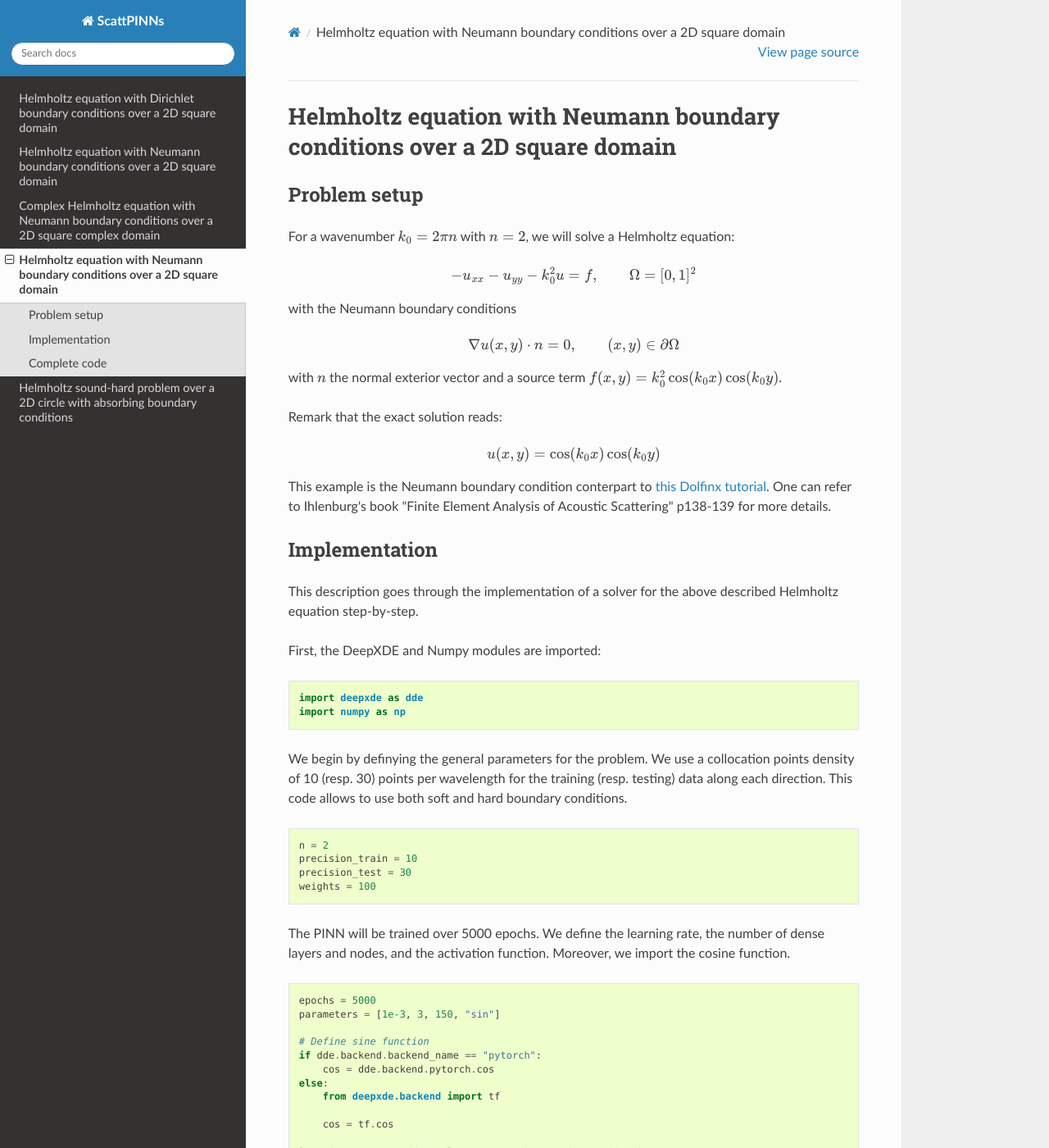
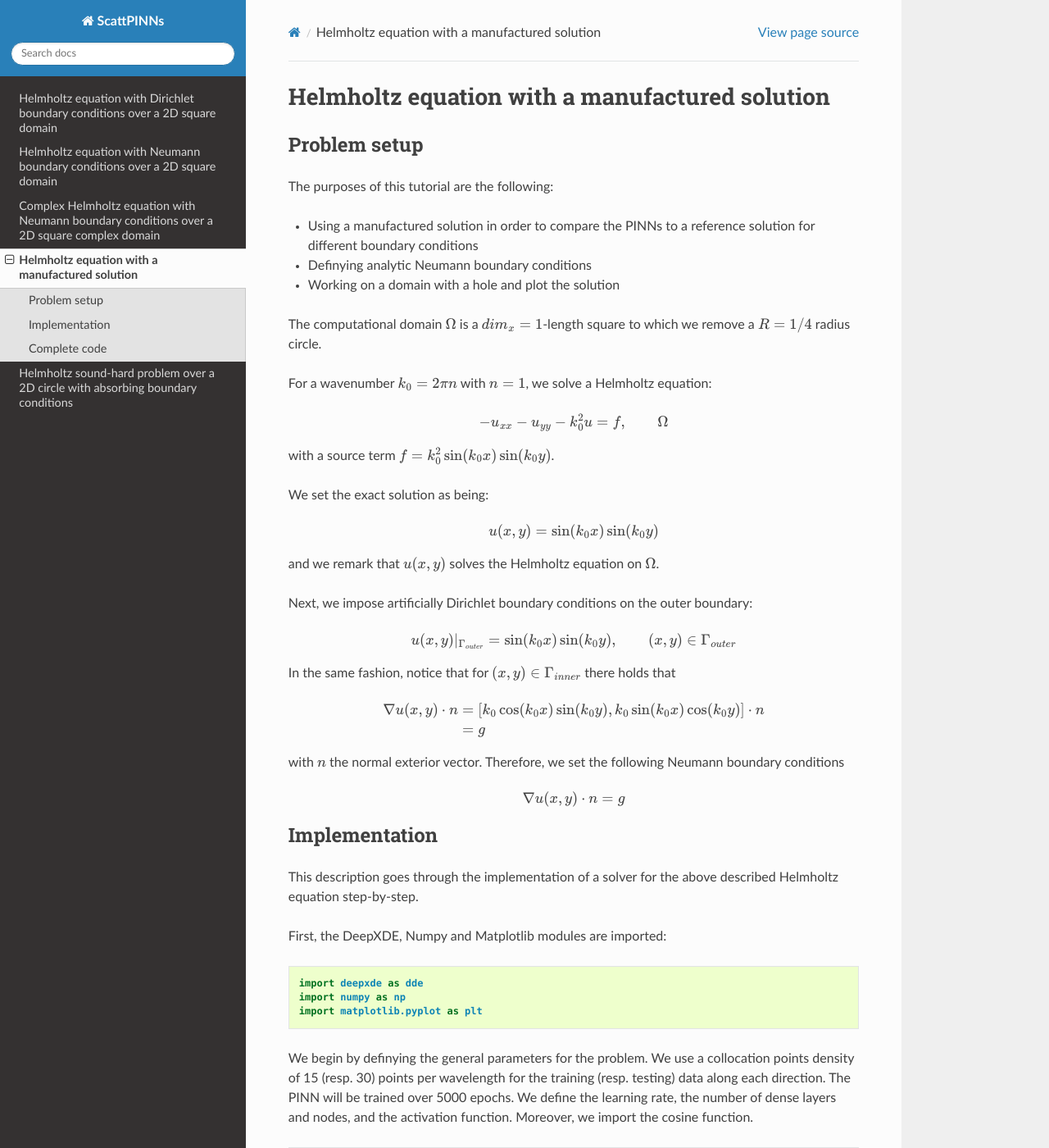
Before and after one commit to pescap/ScattPINNs, a Sphinx documentation site: the page built from docs/source/forward/helmholtz.2d.manufactured.rst, in a window 1280 px wide and 1400 px high. Shown: the whole window at 82% size. Built offline with Sphinx 7.4.7 and the Read the Docs theme 2.0.0, drawn with Linux system fonts in a browser that asks for light colours; some of the changed text lies outside the part shown.

Commit message:
finished the manufactured case

```diff
--- a/docs/source/forward/helmholtz.2d.manufactured.rst
+++ b/docs/source/forward/helmholtz.2d.manufactured.rst
@@ -1,61 +1,86 @@
-Helmholtz equation with Neumann boundary conditions over a 2D square domain
+Helmholtz equation with a manufactured solution
 ========================================================================
 
 Problem setup
 --------------
 
-For a wavenumber :math:`k_0 = 2\pi n` with :math:`n = 2`, we will solve a Helmholtz equation:
+The purposes of this tutorial are the following:
 
-.. math:: - u_{xx}-u_{yy} - k_0^2 u = f, \qquad  \Omega = [0,1]^2
+* Using a manufactured solution in order to compare the PINNs to a reference solution for different boundary conditions
+* Definying analytic Neumann boundary conditions
+* Working on a domain with a hole and plot the solution
 
-with the Neumann boundary conditions
+The computational domain :math:`\Omega` is a :math:`dim_x = 1`-length square to which we remove a :math:`R = 1/4` radius circle.
 
-.. math:: \nabla u(x,y) \cdot n =0, \qquad (x,y)\in \partial \Omega
+For a wavenumber :math:`k_0 = 2 \pi n` with :math:`n = 1`, we solve a Helmholtz equation:
 
-with :math:`n` the normal exterior vector and a source term :math:`f(x,y) = k_0^2 \cos(k_0 x)\cos(k_0 y)`.
+.. math:: - u_{xx}-u_{yy} - k_0^2 u = f, \qquad  \Omega
 
-Remark that the exact solution reads:
+with a source term :math:`f = k_0^2 \sin(k_0 x)\sin(k_0 y)`.
 
-.. math:: u(x,y)= \cos(k_0 x)\cos(k_0 y)
+We set the exact solution as being:
 
-This example is the Neumann boundary condition conterpart to `this Dolfinx tutorial <https://github.com/FEniCS/dolfinx/blob/main/python/demo/helmholtz2D/demo_helmholtz_2d.py>`_. One can refer to Ihlenburg\'s book \"Finite Element Analysis of Acoustic Scattering\" p138-139 for more details.
+.. math:: u(x,y)= \sin(k_0 x)\sin(k_0 y)
+
+and we remark that :math:`u(x,y)` solves the Helmholtz equation on :math:`\Omega`.
+
+Next, we impose artificially Dirichlet boundary conditions on the outer boundary:
+
+.. math:: u(x,y)|_{\Gamma_{outer}} = \sin(k_0 x)\sin(k_0 y) , \qquad (x,y) \in \Gamma_{outer}
+
+In the same fashion, notice that for :math:`(x,y) \in \Gamma_{inner}` there holds that
+
+.. math::
+   :nowrap:
+
+   \begin{align*}
+   \nabla u(x,y) \cdot n &= [k_0 \cos(k_0 x)\sin(k_0 y), k_0\sin(k_0 x)\cos(k_0 y)]\cdot n\\
+   &=  g
+   \end{align*}
+
+with :math:`n` the normal exterior vector. Therefore, we set the following Neumann boundary conditions
+
+.. math:: \nabla u(x,y) \cdot n = g
 
 Implementation
 --------------
 
 This description goes through the implementation of a solver for the above described Helmholtz equation step-by-step.
 
-First, the DeepXDE and Numpy modules are imported:
+First, the DeepXDE, Numpy and Matplotlib modules are imported:
 
 .. code-block:: python
 
   import deepxde as dde
   import numpy as np
+  import matplotlib.pyplot as plt
 
-We begin by definying the general parameters for the problem. We use a collocation points density of 10 (resp. 30) points per wavelength for the training (resp. testing) data along each direction.
-This code allows to use both soft and hard boundary conditions.
+We begin by definying the general parameters for the problem. We use a collocation points density of 15 (resp. 30) points per wavelength for the training (resp. testing) data along each direction. The PINN will be trained over 5000 epochs. We define the learning rate, the number of dense layers and nodes, and the activation function. Moreover, we import the cosine function.
 
 .. code-block:: python
 
-  n = 2
-  precision_train = 10
+  n = 1
+  dim_x = 1
+  R = 1/4.
+
+  precision_train = 15
   precision_test = 30
-  weights = 100
 
-The PINN will be trained over 5000 epochs. We define the learning rate, the number of dense layers and nodes, and the activation function. Moreover, we import the cosine function.
+  weight_inner = 10
+  weight_outer = 100
+  epochs = 5000
+  parameters = [1e-3, 3, 350, "sin"]
 
-.. code-block:: python
-
-  epochs = 5000
-  parameters = [1e-3, 3, 150, "sin"]
+  k0 = 2 * np.pi * n
+  wave_len = 1 / n
 
   # Define sine function
   if dde.backend.backend_name == "pytorch":
-      cos = dde.backend.pytorch.cos
+      sin = dde.backend.pytorch.sin
   else:
       from deepxde.backend import tf
 
-      cos = tf.cos
+      sin = tf.sin
 
   learning_rate, num_dense_layers, num_dense_nodes, activation = parameters
 
@@ -66,31 +91,54 @@
   def pde(x, y):
       dy_xx = dde.grad.hessian(y, x, i=0, j=0)
       dy_yy = dde.grad.hessian(y, x, i=1, j=1)
-
-      f = k0 ** 2 * cos(k0 * x[:, 0:1]) * cos(k0 * x[:, 1:2])
-      return -dy_xx - dy_yy - k0 ** 2 * y - f
+      f = k0**2 * sin(k0 * x[:, 0:1]) * sin(k0 * x[:, 1:2])
+      return -dy_xx - dy_yy - k0**2 * y - f
 
 
 The first argument to ``pde`` is the network input, i.e., the :math:`x`-coordinate and :math:`y`-coordinate. The second argument is the network output, i.e., the solution :math:`u(x)`, but here we use ``y`` as the name of the variable.
 
-Next, we introduce the exact solution and the Neumann boundary condition.
+We introduce the exact solution and the inner (resp. outer) boundary.
 
 .. code-block:: python
 
   def func(x):
-      return np.cos(k0 * x[:, 0:1]) * np.cos(k0 * x[:, 1:2])
+      return np.sin(k0 * x[:, 0:1]) * np.sin(k0 * x[:, 1:2])
 
-  def boundary(_, on_boundary):
-      return on_boundary
 
-Now, we define the geometry and evaluate the number of training and test random collocation points. The values allow to obtain collocation points density of 10 (resp. 30) points per wavelength along each direction.
-We define the boundary and the Neumann boundary conditions.
+  def boundary_outer(_, on_boundary):
+      return on_boundary and outer.on_boundary(_)
+
+
+  def boundary_inner(_, on_boundary):
+      return on_boundary and inner.on_boundary(_)
+
+
+We set the Neumann boundary conditions. The ``reduce_sum`` operation allows to evaluate the inner product over all collocation points. We use the ``normal = -inner.boundary_normal(x)`` in order to obtain normal vectors pointed toward the exterior of :math:`\Omega`.
 
 .. code-block:: python
 
-  geom = dde.geometry.Rectangle([0, 0], [1, 1])
-  k0 = 2 * np.pi * n
-  wave_len = 1 / n
+  def neumann(x):
+    grad = np.array(
+        [
+            k0 * np.cos(k0 * x[:, 0:1]) * np.sin(k0 * x[:, 1:2]),
+            k0 * np.sin(k0 * x[:, 0:1]) * np.cos(k0 * x[:, 1:2]),
+        ]
+    )
+
+    normal = -inner.boundary_normal(x)
+    normal = np.array([normal]).T
+
+    result = tf.math.reduce_sum(grad * normal, axis=0)
+    return result
+
+Now, we define the geometry and evaluate the number of training and test random collocation points. We define the boundary conditions.
+
+.. code-block:: python
+
+  outer = dde.geometry.Rectangle([-dim_x / 2.0, -dim_x / 2.0], [dim_x / 2.0, dim_x / 2.0])
+  inner = dde.geometry.Disk([0, 0], R)
+
+  geom = dde.geometry.CSGDifference(outer, inner)
 
   hx_train = wave_len / precision_train
   nx_train = int(1 / hx_train)
@@ -98,57 +146,115 @@
   hx_test = wave_len / precision_test
   nx_test = int(1 / hx_test)
 
-  bc = dde.icbc.NeumannBC(geom, lambda x: 0, boundary)
+  bc_inner = dde.icbc.NeumannBC(geom, neumann, boundary_inner)
+  bc_outer = dde.icbc.DirichletBC(geom, func, boundary_outer)
 
 
-Next, we generate the training and testing points.
+Next, we generate the data points, the net, the model, and the weights for the loss function:
 
 .. code-block:: python
 
   data = dde.data.PDE(
       geom,
       pde,
-      bc,
-      num_domain=nx_train ** 2,
-      num_boundary=4 * nx_train,
+      [bc_inner, bc_outer],
+      num_domain=nx_train**2,
+      num_boundary=16 * nx_train,
       solution=func,
-      num_test=nx_test ** 2,
+      num_test=nx_test**2,
   )
 
-Next, we choose the network. Here, we use a fully connected neural network of depth 4 (i.e., 3 hidden layers) and width 150. Besides, we choose sin as activation function and Glorot uniform as initializer :
+  net = dde.nn.FNN(
+      [2] + [num_dense_nodes] * num_dense_layers + [1], activation, "Glorot uniform"
+  )
+
+  model = dde.Model(data, net)
+
+  loss_weights = [1, weight_inner, weight_outer]
+
+We compile the model and train it for 5000 iterations with Adam optimizer:
 
 .. code-block:: python
 
-  net = dde.nn.FNN(
-    [2] + [num_dense_nodes] * num_dense_layers + [1], activation, "Glorot uniform"
+  model.compile(
+    "adam", lr=learning_rate, metrics=["l2 relative error"], loss_weights=loss_weights
   )
 
+  losshistory, train_state = model.train(epochs=epochs)
 
-Now, we have the PDE problem and the network. We build a ``Model`` and define the optimizer and learning rate.
+Now, we save the model, and plot the PINN and the solution over a square grid with 100 points per wavelength in each direction. We use masks to remove the points lying inside the :math:`R`-radius circle:
 
 .. code-block:: python
 
-  model = dde.Model(data, net)
+  dde.saveplot(losshistory, train_state, issave=True, isplot=True)
 
-  if hard_constraint == True:
-      model.compile("adam", lr=learning_rate, metrics=["l2 relative error"])
-  else:
-      loss_weights = [1, weights]
-      model.compile(
-          "adam",
-          lr=learning_rate,
-          metrics=["l2 relative error"],
-          loss_weights=loss_weights,
-      )
 
-We first train the model for 5000 iterations with Adam optimizer:
+  Nx = int(np.ceil(wave_len * 100))
+  Ny = Nx
+
+  # Grid points
+  xmin, xmax, ymin, ymax = [-dim_x / 2.0, dim_x / 2.0, -dim_x / 2.0, dim_x / 2.0]
+  plot_grid = np.mgrid[xmin : xmax : Nx * 1j, ymin : ymax : Ny * 1j]
+  points = np.vstack(
+      (plot_grid[0].ravel(), plot_grid[1].ravel(), np.zeros(plot_grid[0].size))
+  )
+
+  points_2d = points[:2, :]
+  u = model.predict(points[:2, :].T)
+  u = u.reshape((Nx, Ny))
+
+  ide = np.sqrt(points_2d[0, :] ** 2 + points_2d[1, :] ** 2) < R
+  ide = ide.reshape((Nx, Nx))
+
+  u_exact = func(points.T)
+  u_exact = u_exact.reshape((Nx, Ny))
+  diff = u_exact - u
+  error = np.linalg.norm(diff) / np.linalg.norm(u_exact)
+  print("Relative error = ", error)
+
+  plt.rc("font", family="serif", size=22)
+
+  fig, (ax1, ax2) = plt.subplots(1, 2, sharey=True, figsize=(24, 12))
+
+  matrix = np.fliplr(u).T
+  matrix = np.ma.masked_where(ide, matrix)
+  pcm = ax1.imshow(
+      matrix,
+      extent=[-dim_x / 2.0, dim_x / 2.0, -dim_x / 2.0, dim_x / 2.0],
+      cmap=plt.cm.get_cmap("seismic"),
+      interpolation="spline16",
+      label="PINN",
+  )
+
+  fig.colorbar(pcm, ax=ax1)
+
+  matrix = np.fliplr(u_exact).T
+  matrix = np.ma.masked_where(ide, matrix)
+  pcm = ax2.imshow(
+      matrix,
+      extent=[-dim_x / 2.0, dim_x / 2.0, -dim_x / 2.0, dim_x / 2.0],
+      cmap=plt.cm.get_cmap("seismic"),
+      interpolation="spline16",
+      label="Exact",
+  )
+
+  ax1.set_title("PINNs")
+  ax2.set_title("Exact")
+  fig.colorbar(pcm, ax=ax2)
+
+Finally, we represent the boundary normal vectors for the circle and save the plot:
 
 .. code-block:: python
 
-    losshistory, train_state = model.train(epochs=epochs)
+  p = inner.random_boundary_points(16 * nx_train)
+  px, py = p.T
+  nx, ny = inner.boundary_normal(p).T
+  ax1.quiver(px, py, nx, ny)
+  ax2.quiver(px, py, nx, ny)
+  plt.savefig("plot_manufactured.pdf")
 
 Complete code
 --------------
 
-.. literalinclude:: ../../../examples/forward/Helmholtz_Neumann_2d.py
+.. literalinclude:: ../../../examples/forward/Helmholtz_manufactured_2d.py
   :language: python
```
Also changed, not shown: 5 other files.
